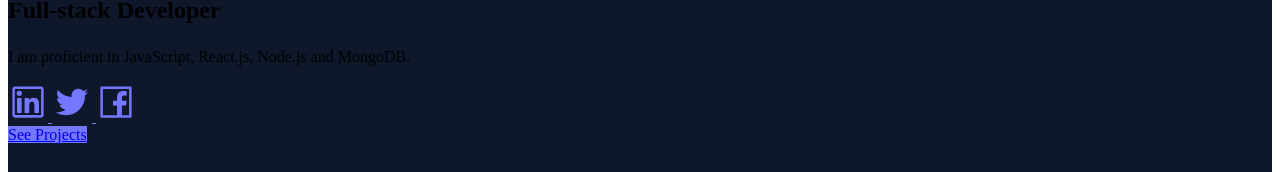
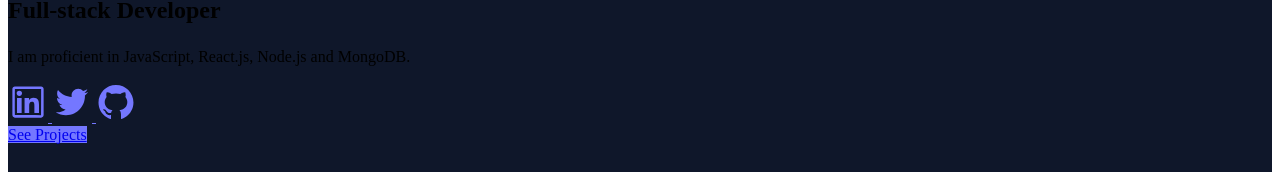
Before and after one commit to olatocode/olatocode-app, a React (Create React App) app: page / in a window 1280 px wide. Shown: the part 393-565 px from the top of the page. Built offline with nearby package versions, Linux system fonts and the light colour scheme.

Commit message:
Hero page was updated

```diff
--- a/src/components/Hero.js
+++ b/src/components/Hero.js
@@ -5,8 +5,9 @@ import HeroImg from '../assets/olatoprofile.webp';
 
 import {
   AiOutlineTwitter,
-  AiOutlineFacebook,
+  // AiOutlineFacebook,
   AiOutlineLinkedin,
+  AiOutlineGithub,
 } from 'react-icons/ai';
 
 const Hero = () => {
@@ -41,11 +42,11 @@ const Hero = () => {
             </a>
 
             <a
-              href="https://www.facebook.com/tobi.awosola"
+              href="https://github.com/olatocode"
               className="pr-4 inline-block text-accent hover:text-white"
             >
               {' '}
-              <AiOutlineFacebook size={40} />{' '}
+              <AiOutlineGithub size={40} />{' '}
             </a>
           </div>
 
```
